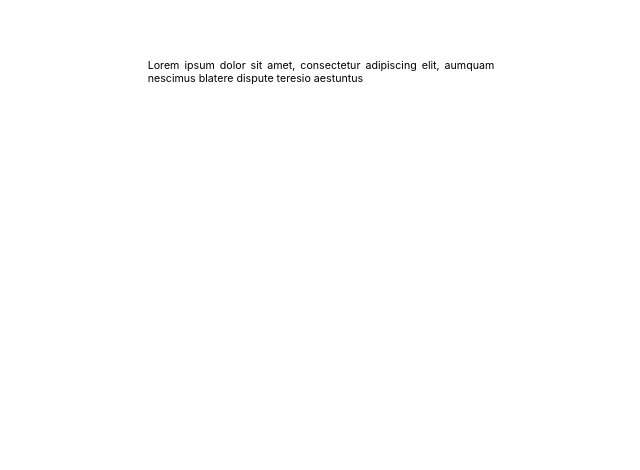
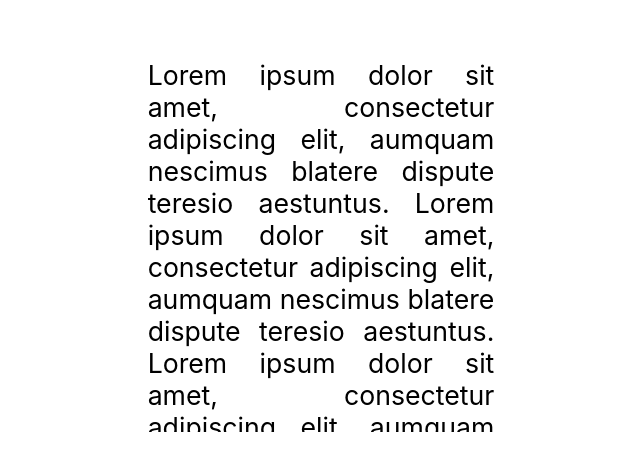
Before and after one commit to impproductions/react-nested-squares, a React (Create React App) app: page / in a window 1280 px wide. Shown: the part 168-638 px from the top of the page, without its empty margins (319-959 px from the left). Built offline with nearby package versions, Linux system fonts and the light colour scheme.

Commit message:
File structure and style refactoring

```diff
--- a/src/App.css
+++ /dev/null
@@ -1,38 +0,0 @@
-.App {
-  text-align: center;
-}
-
-.App-logo {
-  height: 40vmin;
-  pointer-events: none;
-}
-
-@media (prefers-reduced-motion: no-preference) {
-  .App-logo {
-    animation: App-logo-spin infinite 20s linear;
-  }
-}
-
-.App-header {
-  background-color: #282c34;
-  min-height: 100vh;
-  display: flex;
-  flex-direction: column;
-  align-items: center;
-  justify-content: center;
-  font-size: calc(10px + 2vmin);
-  color: white;
-}
-
-.App-link {
-  color: #61dafb;
-}
-
-@keyframes App-logo-spin {
-  from {
-    transform: rotate(0deg);
-  }
-  to {
-    transform: rotate(360deg);
-  }
-}
--- a/src/App.js
+++ b/src/App.js
@@ -1,18 +1,16 @@
-import NestedSquares from './components/Squares';
-
-import logo from './logo.svg';
-import './App.css';
 import { useEffect, useState } from 'react';
 
+import NestedSquares from './components/NestedSquares';
+
+import style from './App.module.css';
+
 function App() {
-  const [windowSize, setWindowSize] = useState(0);
+  const [windowSize, setWindowSize] = useState([window.innerWidth, window.innerHeight]);
 
   useEffect(() => {
     const onResize = () => {
       setWindowSize(() => [window.innerWidth, window.innerHeight]);
     }
-
-    onResize();
 
     window.addEventListener("resize", onResize);
 
@@ -20,10 +18,10 @@ function App() {
   }, []);
 
   return (
-    <div className="App" style={{ display: "flex", height: "100vh", width: "100vw", alignItems: "center", justifyContent: "center" }}>
+    <div className={style.app}>
       <NestedSquares side={Math.min(windowSize[0], windowSize[1]) / 2} nestAmount={4} id="nested-squares">
-        <div style={{ display: "flex", flex: "1 1 100%", backgroundColor: "white", padding: "20pt", fontSize: "8pt", textAlign: "justify", overflow: "hidden", whiteSpace: "normal", textOverflow: "ellipsis" }}>
-          Lorem ipsum dolor sit amet, consectetur adipiscing elit, aumquam nescimus blatere dispute teresio aestuntus
+        <div className={style.content}>
+          Lorem ipsum dolor sit amet, consectetur adipiscing elit, aumquam nescimus blatere dispute teresio aestuntus. Lorem ipsum dolor sit amet, consectetur adipiscing elit, aumquam nescimus blatere dispute teresio aestuntus. Lorem ipsum dolor sit amet, consectetur adipiscing elit, aumquam nescimus blatere dispute teresio aestuntus. Lorem ipsum dolor sit amet, consectetur adipiscing elit, aumquam nescimus blatere dispute teresio aestuntus
         </div>
       </NestedSquares>
     </div>
--- /dev/null
+++ b/src/App.module.css
@@ -0,0 +1,18 @@
+.app {
+  display: flex;
+  height: 100vh;
+  width: 100vw;
+  align-items: center;
+  justify-content: center;
+}
+
+.content {
+  display: flex;
+  background-color: white;
+  padding: 20pt;
+  font-size: 20pt;
+  text-align: justify;
+  overflow: hidden;
+  white-space: normal;
+  text-overflow: ellipsis;
+}
--- /dev/null
+++ b/src/components/NestedSquares.js
@@ -0,0 +1,68 @@
+import { useEffect, useRef, useState } from "react";
+
+import { scale, scaleUpTo } from "./SquaresUtilities";
+import styles from "./NestedSquares.module.css";
+import Squares from "./Squares";
+
+function NestedSquares({ side, nestAmount = 1, children, ...restProps }) {
+    const [angle, setAngle] = useState(0);
+    const container = useRef(null);
+
+    const containerId = "container-" + restProps.id;
+    const nesting = nestAmount || 1;
+
+    const innerAngle = () => -angle * (nesting) / 4;
+    const innerScale = () => scaleUpTo(side, angle, nesting) * scale(side * scale(side, angle), angle * (nesting));
+
+    useEffect(() => {
+        const mouseMove = (e) => {
+            const outerBox = container.current.getBoundingClientRect();
+            const [cx, cy] = [outerBox.left + outerBox.width / 2, outerBox.top + outerBox.height / 2];
+            const [px, py] = [Number(e.clientX), Number(e.clientY)];
+
+            setAngle(Math.round(Math.atan2(py - cy, px - cx) * 180 / Math.PI + 180) % 360);
+        }
+
+        window.addEventListener("mousemove", mouseMove);
+
+        return () => window.removeEventListener("mousemove", mouseMove);
+    }, []);
+
+
+    return (
+        <div id={containerId} ref={container}>
+            {
+                Array(nesting).fill(null).reduce((p, c, i) => {
+                    return (
+                        <Squares
+                            {...restProps}
+                            key={restProps.id + "-" + i}
+                            id={restProps.id + "-" + i}
+                            side={scaleUpTo(side, angle, nesting - i - 1) * side}
+                            angle={angle}
+                        >
+                            {p}
+                        </Squares>
+                    );
+                }, (
+                    <div
+                        id={restProps.id + "-inner"}
+                        className={styles.innerbox}
+                        style={{
+                            minWidth: side + "px",
+                            minHeight: side + "px",
+                            maxWidth: side + "px",
+                            maxHeight: side + "px",
+                            transform: "rotateZ(" + innerAngle() + "deg) scale(" + innerScale(side, angle) + ")",
+                        }}>
+                        <div id={"content"} style={{ display: "flex" }}>
+                            {children}
+                        </div>
+                    </div>
+                ))
+            }
+        </div>
+    );
+}
+
+export default NestedSquares;
--- /dev/null
+++ b/src/components/NestedSquares.module.css
@@ -0,0 +1,5 @@
+.innerbox {
+    display: flex;
+    align-items: stretch;
+    justify-content: stretch;
+}
--- a/src/components/Squares.js
+++ b/src/components/Squares.js
@@ -1,74 +1,10 @@
 import React, { useEffect, useRef, useState } from "react";
 
-function NestedSquares({ side, nestAmount = 1, children, ...restProps }) {
-    const [angle, setAngle] = useState(0);
-    const midRef = useRef([]);
+import { convertAngle, randomColor, scale } from "./SquaresUtilities";
 
-    const containerId = "container-" + restProps.id;
-    const nesting = nestAmount || 1;
+import styles from "./Squares.module.css";
 
-    function innerAngle() {
-        return -angle * (nesting) / 4;
-    }
-
-    function scaleInner() {
-        return scaleUpTo(side, angle, nesting) * scale(side * scale(side, angle), angle * (nesting));
-    }
-
-    useEffect(() => {
-        const mouseMove = (e) => {
-            const outerBox = document.getElementById(containerId);
-            const center = [outerBox.getBoundingClientRect().left + outerBox.getBoundingClientRect().width / 2, outerBox.getBoundingClientRect().top + outerBox.getBoundingClientRect().height / 2];
-            const pointer = [Number(e.clientX), Number(e.clientY)];
-
-            const newAngle = (Math.round(Math.atan2(pointer[1] - center[1], pointer[0] - center[0]) * 180 / Math.PI + 180)) % 360;
-
-            setAngle(newAngle);
-        }
-
-        window.addEventListener("mousemove", mouseMove);
-
-        return () => window.removeEventListener("mousemove", mouseMove);
-    }, []);
-
-
-    return (
-        <div id={containerId}>
-            {
-                Array(nesting).fill(null).reduce((p, c, i) => {
-                    return (
-                        <SquareInASquare
-                            {...restProps}
-                            id={restProps.id + "-" + i}
-                            side={scaleUpTo(side, angle, nesting - i - 1) * side}
-                            angle={angle}
-                            children={p}
-                        />
-                    );
-                }, (
-                    <div
-                        id={restProps.id + "-inner"}
-                        style={{
-                            display: "flex",
-                            alignItems: "stretch",
-                            justifyContent: "stretch",
-                            minWidth: side + "px",
-                            minHeight: side + "px",
-                            maxWidth: side + "px",
-                            maxHeight: side + "px",
-                            transform: "rotateZ(" + innerAngle() + "deg) scale(" + scaleInner(side, angle) + ")",
-                        }}>
-                        <div id={"content"} style={{ display: "flex" }}>
-                            {children}
-                        </div>
-                    </div>
-                ))
-            }
-        </div>
-    );
-}
-
-function SquareInASquare({ side, angle, children, ...restProps }) {
+function Squares({ side, angle, children, ...restProps }) {
     const [innerBgColor, setInnerBgColor] = useState(randomColor());
     const [outerBgColor, setOuterBgColor] = useState(randomColor());
 
@@ -81,24 +17,20 @@ function SquareInASquare({ side, angle, children, ...restProps }) {
         <div
             id={"outer-box-" + restProps.id}
             boxtype="outer-box"
+            className={styles.outerbox}
             style={{
                 width: side + "px",
                 height: side + "px",
-                display: "flex",
-                alignItems: "center",
-                justifyContent: "center",
                 backgroundColor: outerBgColor
             }}>
             <div
                 id={"mid-box-" + restProps.id}
                 boxtype="mid-box"
+                className={styles.midbox}
                 style={{
                     width: side * scale(side, angle) + "px",
                     height: side * scale(side, angle) + "px",
                     transform: "rotateZ(" + (45 + Number(convertAngle(angle))) + "deg)",
-                    display: "flex",
-                    alignItems: "center",
-                    justifyContent: "center",
                     backgroundColor: innerBgColor
                 }}>
                 {children}
@@ -108,30 +40,4 @@ function SquareInASquare({ side, angle, children, ...restProps }) {
 
 }
 
-export default NestedSquares;
-
-function scaleUpTo(side, angle, nesting) {
-    return scale(side * scale(side, angle), angle) ** (nesting);
-}
-
-function scale(side, angle) {
-    return calculateScale(side, convertAngle(angle));
-}
-
-function convertAngle(angle) {
-    return -45 + (angle % 360) / 4;
-}
-
-function calculateScale(side, angle) {
-    const a = side;
-    const c = a * Math.tan(angle * Math.PI / 180);
-    const b = Math.sqrt((a ** 2) + (c ** 2));
-
-    return (b / (side * Math.SQRT2));
-}
-
-function randomColor() {
-    const randomInt = (n) => Math.ceil(Math.random() * n + 1) - 1;
-    const rgb = [0, 0, 0].map(() => randomInt(256));
-    return "rgb(" + rgb.join(", ") + ")";
-}
+export default Squares;
--- /dev/null
+++ b/src/components/Squares.module.css
@@ -0,0 +1,11 @@
+.outerbox {
+    display: flex;
+    align-items: center;
+    justify-Content: center;
+}
+
+.midbox {
+    display: flex;
+    align-items: center;
+    justify-Content: center;
+}
--- /dev/null
+++ b/src/components/SquaresUtilities.js
@@ -0,0 +1,25 @@
+export function scaleUpTo(side, angle, nesting) {
+    return scale(side * scale(side, angle), angle) ** (nesting);
+}
+
+export function scale(side, angle) {
+    return calculateScale(side, convertAngle(angle));
+}
+
+export function convertAngle(angle) {
+    return -45 + (angle % 360) / 4;
+}
+
+export function calculateScale(side, angle) {
+    const a = side;
+    const c = a * Math.tan(angle * Math.PI / 180);
+    const b = Math.sqrt((a ** 2) + (c ** 2));
+
+    return (b / (side * Math.SQRT2));
+}
+
+export function randomColor() {
+    const randomInt = (n) => Math.ceil(Math.random() * n + 1) - 1;
+    const rgb = [0, 0, 0].map(() => randomInt(256));
+    return "rgb(" + rgb.join(", ") + ")";
+}
--- a/src/index.css
+++ b/src/index.css
@@ -1,3 +1,8 @@
+* {
+  padding: 0;
+  margin: 0;
+}
+
 body {
   margin: 0;
   font-family: -apple-system, BlinkMacSystemFont, 'Segoe UI', 'Roboto', 'Oxygen',
```
